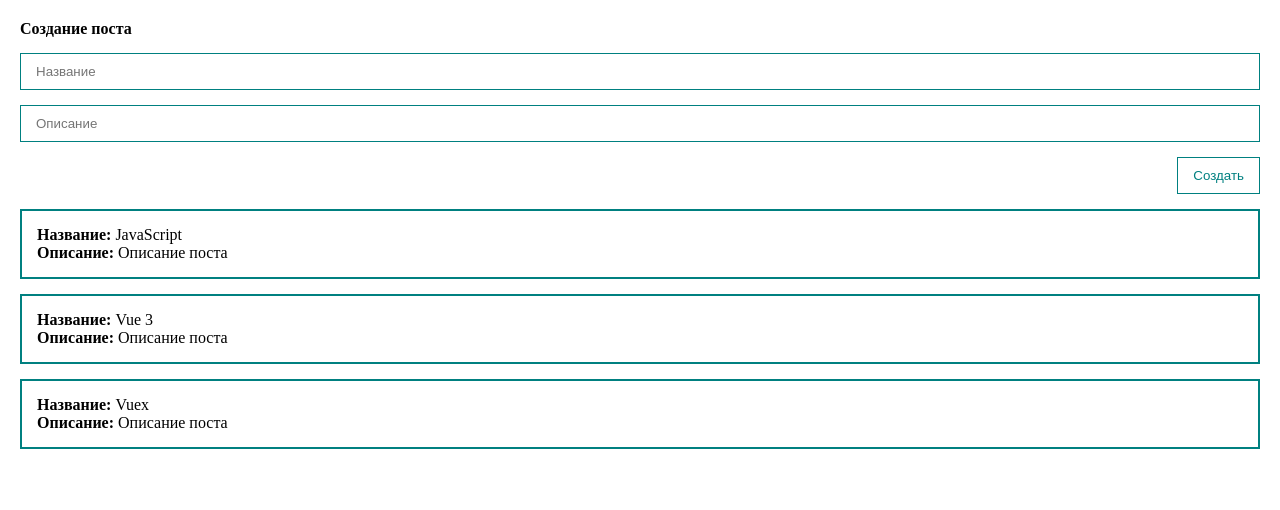
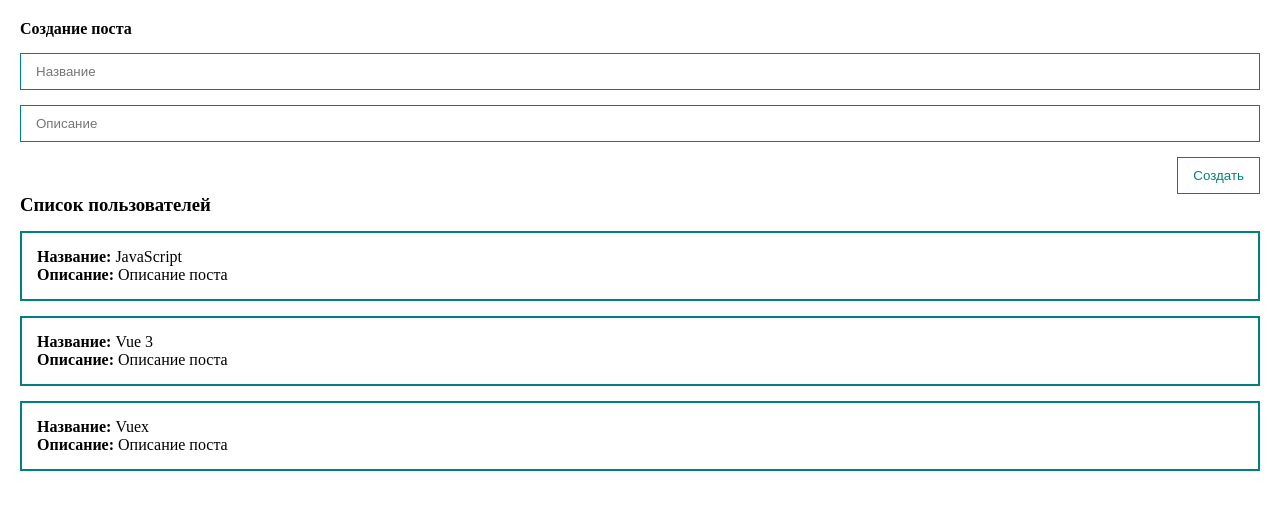
Before and after one commit to eishinkina/fundamental-vue3, a Vue app: page / in a window 1280 px wide. Shown: the top 510 px of the page. Built offline with nearby package versions, Linux system fonts and the light colour scheme.

Commit message:
We pass data to the component.

```diff
--- /dev/null
+++ b/src/components/PostItem.vue
@@ -0,0 +1,19 @@
+<template>
+  <div class="post">
+    <div><strong>Название: </strong>{{ post.title }}</div>
+    <div><strong>Описание: </strong>{{ post.body }}</div>
+  </div>
+</template>
+
+<script>
+export default {
+  props: {
+    post: {
+      type: Object,
+      required: true,
+    },
+  },
+};
+</script>
+
+<style lang="scss" scoped></style>
--- a/src/components/PostList.vue
+++ b/src/components/PostList.vue
@@ -1,14 +1,15 @@
 <template>
   <div>
-    <div class="post" v-for="post in posts">
-      <div><strong>Название: </strong>{{ post.title }}</div>
-      <div><strong>Описание: </strong>{{ post.body }}</div>
-    </div>
+    <h3>Список пользователей</h3>
+    <PostItem class="post" v-for="post in posts" :post="post" />
   </div>
 </template>
 
 <script>
+import PostItem from "./PostItem.vue";
+
 export default {
+  components: { PostItem },
   props: {
     posts: {
       type: Array,
```
